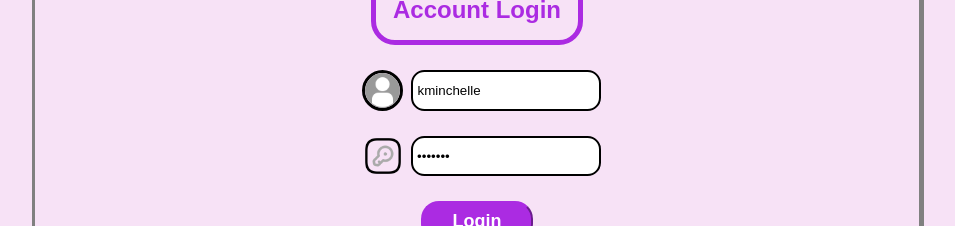
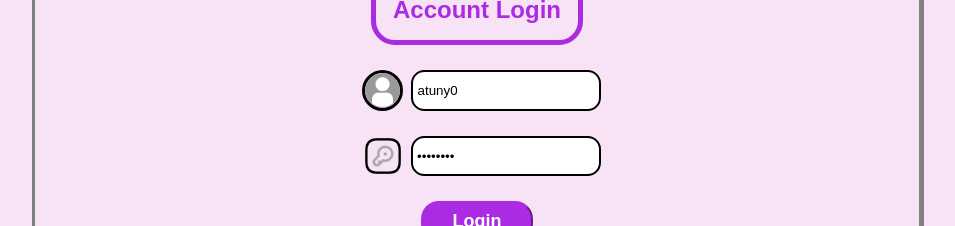
Before and after one commit to Giribabi/ShopEasy, a React (Create React App) app: page / in a window 1280 px wide. Shown: the part 187-413 px from the top of the page, without its empty margins (163-1118 px from the left). Built offline with nearby package versions, Linux system fonts and the light colour scheme.

Commit message:
Update Login.jsx

```diff
--- a/src/components/Login/Login.jsx
+++ b/src/components/Login/Login.jsx
@@ -9,8 +9,8 @@ import Loader from "../Loader/Loader"
 function Login(){
     const user = useContext(UserContext)
     const [isLogging,setIsLogging] = useState(false)
-    const [userName, setUserName] = useState("");
-    const [passWord, setPassword] = useState("");
+    const [userName, setUserName] = useState("atuny0");
+    const [passWord, setPassword] = useState("9uQFF1Lh");
     const [loginError,setLoginError] = useState(false)
     const [responseObject, setResponseObject] = useState({})
     if(loginError)
@@ -93,7 +93,7 @@ function Login(){
                     <input type='text'
                     placeholder='Enter your username'
                     className='input'
-                    value="kminchelle"
+                    value="atuny0"
                     onChange={(e)=>setUserName(e.target.value)}
                     />
                 </div>
@@ -104,7 +104,7 @@ function Login(){
                     <input type='password'
                     placeholder='Enter you password'
                     className='input'
-                    value="0lelplR"
+                    value="9uQFF1Lh"
                     onChange={(e)=>setPassword(e.target.value)}
                     />
                 </div>
```
